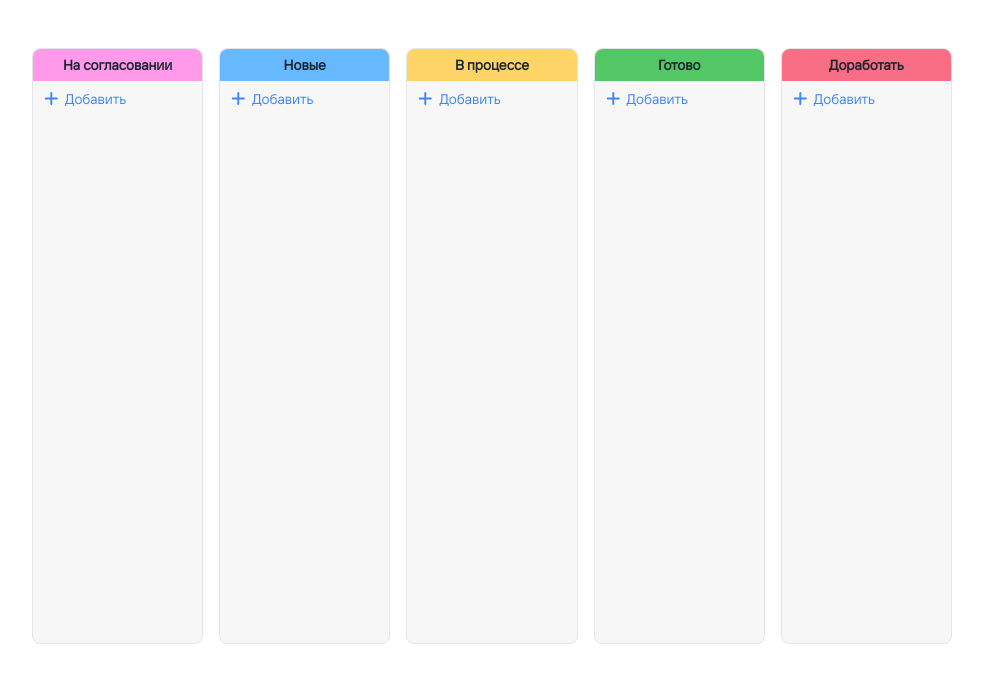
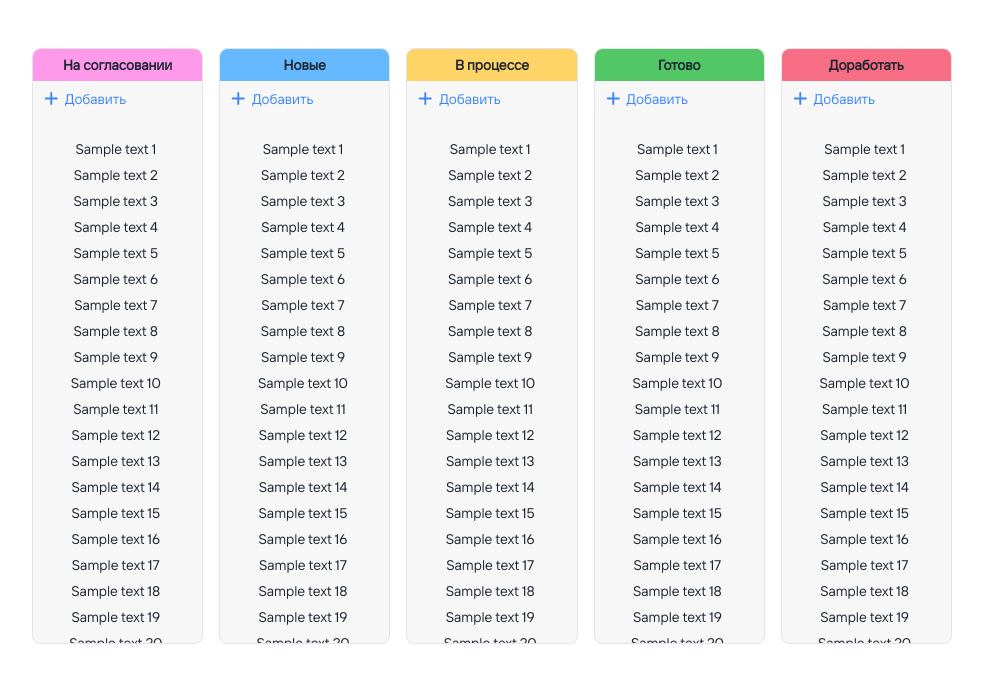
Before and after one commit to stpkkk/kanban-board, a React (Vite) app: page / in a window 1280 px wide. Shown: the top 682 px of the page, without its empty margins (148-1131 px from the left). Built offline with nearby package versions, Linux system fonts and the light colour scheme.

Commit message:
styles: add custom scroll

```diff
--- a/src/components/Column.tsx
+++ b/src/components/Column.tsx
@@ -25,7 +25,7 @@ export function Column({ column }: ColumnProps) {
         {column.title}
       </h2>
 
-      <div className="h-full overflow-y-scroll p-2">
+      <div className="custom-scroll mr-[3.6px] h-full overflow-y-auto p-2">
         <button className="text-border-blue flex cursor-pointer items-center justify-start gap-1">
           <img
             className="cursor-pointer"
@@ -36,6 +36,14 @@ export function Column({ column }: ColumnProps) {
           />
           <span>Добавить</span>
         </button>
+        <div className="mt-4 h-[500px] p-4">
+          {/* Add content here to enable scrolling */}
+          {[...Array(20)].map((_, i) => (
+            <p key={i} className="mb-2">
+              Sample text {i + 1}
+            </p>
+          ))}
+        </div>
       </div>
     </div>
   );
--- a/src/index.css
+++ b/src/index.css
@@ -27,6 +27,26 @@
   --color-page-bg: #e5e5e5;
 }
 
+/* Custom scrollbar styles */
+.custom-scroll::-webkit-scrollbar {
+  width: 6px;
+  margin-right: 3.6px;
+  position: relative;
+}
+
+.custom-scroll::-webkit-scrollbar-track {
+  background: transparent; /* Invisible track */
+}
+
+.custom-scroll::-webkit-scrollbar-thumb {
+  background: #c4cad4;
+  border-radius: 10px;
+}
+
+.custom-scroll::-webkit-scrollbar-thumb:hover {
+  background: #555;
+}
+
 body {
   @apply text-primary font-primary text-[14px] leading-[18px] antialiased;
 }
```
Lines whose indentation alone changed are shown as unchanged.
